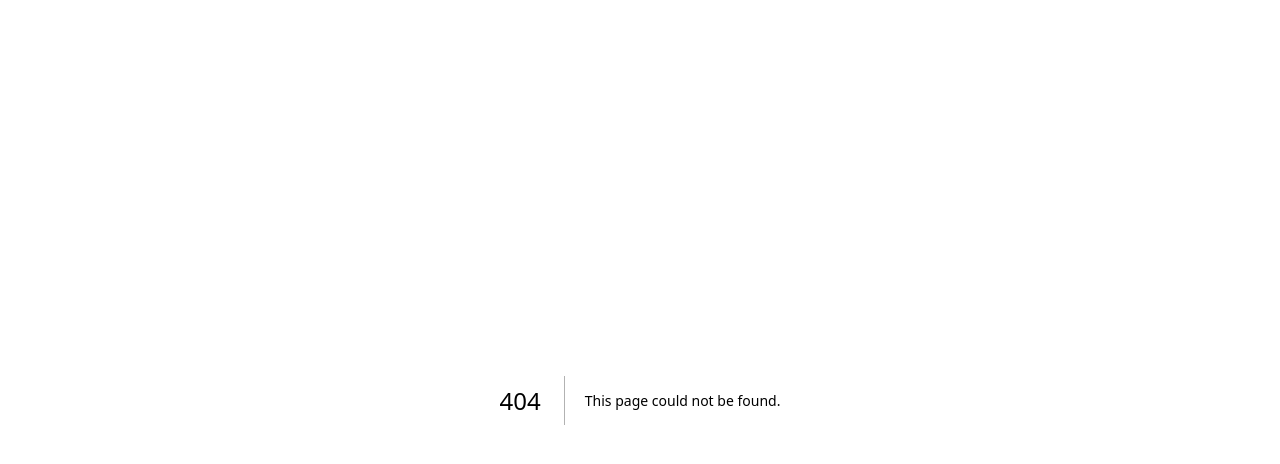
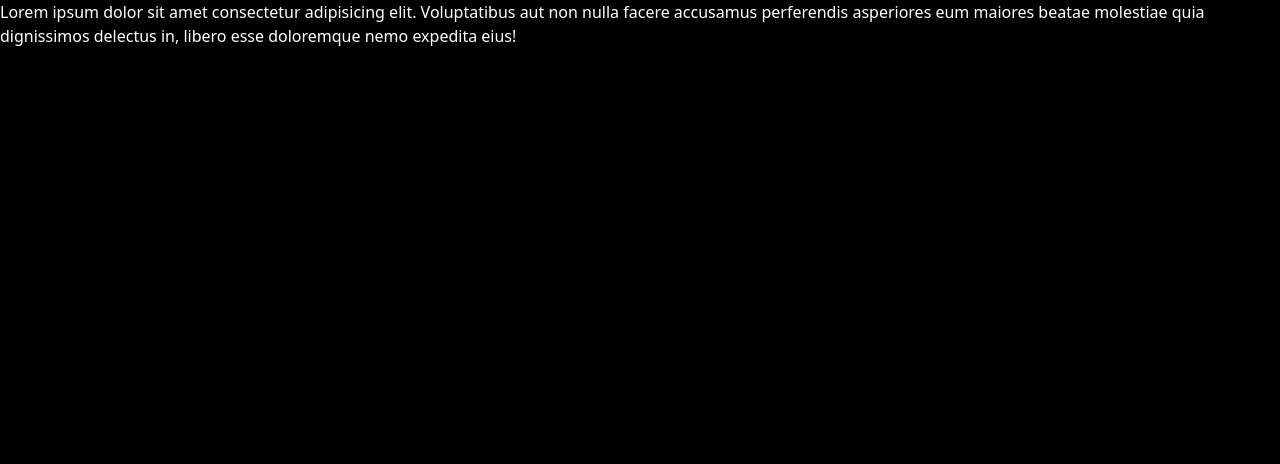
Before and after one commit to vashavala/vasha-realm-eft, a Next.js app: page /quests in a window 1280 px wide. Before the commit this address had no page. Shown: the top 464 px of the page. Built offline with nearby package versions, Linux system fonts and the light colour scheme.

Commit message:
feature: hooks & utils init

```diff
--- /dev/null
+++ b/src/app/(from-home)/bosses/page.tsx
@@ -0,0 +1,11 @@
+import { Container } from "@/components";
+
+const BossesPage = () => {
+  return (
+    <Container>
+      <h1>Bosses</h1>
+    </Container>
+  );
+}
+
+export default BossesPage;
--- /dev/null
+++ b/src/app/(from-home)/quests/page.tsx
@@ -0,0 +1,11 @@
+import { Container } from "@/components";
+
+const QuestsPage = () => {
+  return (
+    <Container>
+      <h1>Lorem ipsum dolor sit amet consectetur adipisicing elit. Voluptatibus aut non nulla facere accusamus perferendis asperiores eum maiores beatae molestiae quia dignissimos delectus in, libero esse doloremque nemo expedita eius!</h1>
+    </Container>
+  );
+}
+
+export default QuestsPage;
--- a/src/app/globals.css
+++ b/src/app/globals.css
@@ -26,6 +26,7 @@ body {
 :root {
   --bgc: #000;
   --tc: #fff;
+  --eftc: #9a8866;
 }
 
 body {
@@ -33,7 +34,8 @@ body {
   color: var(--tc);
 }
 
-html, body{
+html,
+body {
   width: 100vw;
   height: 100vh;
 }
--- a/src/app/page.tsx
+++ b/src/app/page.tsx
@@ -1,9 +1,14 @@
 import { Container } from "@/components";
+import Link from "next/link";
 
 export default function Home() {
   return (
+    // font-[family-name:var(--font-geist-sans)] font-[family-name:var(--font-geist-mono)]
     <Container>
-      Lorem ipsum dolor sit amet consectetur adipisicing elit. Dolores exercitationem, atque, doloribus sed facilis error quae eaque possimus saepe laudantium ab ipsam consequuntur. Totam assumenda sed dolores! Delectus, numquam nobis.
+      <div className="size-full flex flex-col items-center justify-center font-[family-name:var(--font-geist-mono)]">
+        <Link href="https://space.bilibili.com/23395417" className=" text-[3rem] font-bold hover:text-[var(--eftc)] duration-200">bilibili - 叫我字母啦</Link>
+        <Link href="/quests">go see </Link>
+      </div>
     </Container>
   );
 }
--- a/src/components/container/container.tsx
+++ b/src/components/container/container.tsx
@@ -1,7 +1,7 @@
 type ContainerType = {
   containerClassNames?: string
   header?: React.ReactNode
-  children?: React.ReactNode
+  children: React.ReactNode
   mainSectionClassNames?: string
   footer?: React.ReactNode
 }
@@ -11,7 +11,7 @@ const Container = (props: ContainerType) => {
   return (
     <div className={`w-screen h-screen ${containerClassNames}`}>
       {header && header}
-      {children && <main className={`size-full ${mainSectionClassNames}`}> {children} </main>}
+      <main className={`size-full ${mainSectionClassNames}`}> {children} </main>
       {footer && footer}
     </div>
   )
```
Also changed, not shown: src/hooks/index.ts (added), src/utils/index.ts (added).
